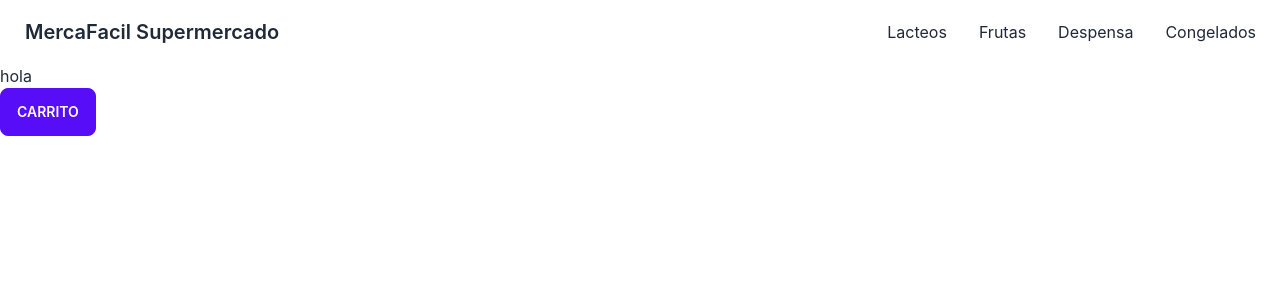
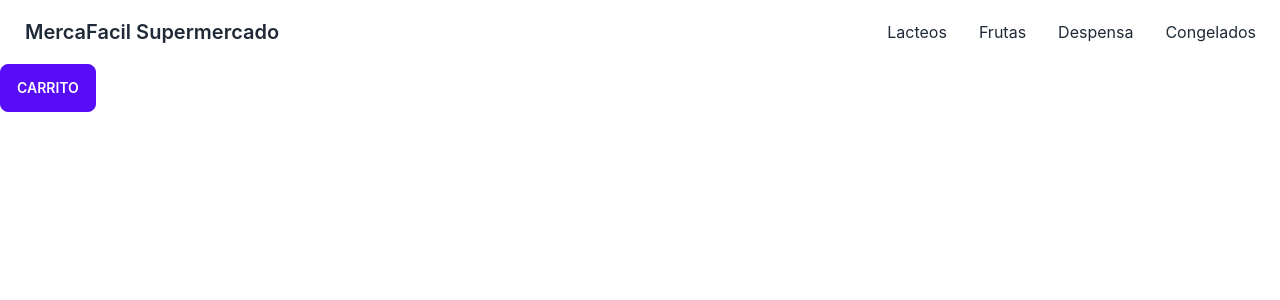
Before and after one commit to nelsonflorez11/ecommercereact, a React (Create React App) app: page / in a window 1280 px wide. Shown: the top 300 px of the page. Built offline with nearby package versions, Linux system fonts and the light colour scheme.

Commit message:
PreEntrega1+Florez 02

```diff
--- a/src/components/ItemListContainer.js
+++ b/src/components/ItemListContainer.js
@@ -1,6 +1,6 @@
 export const ItemListContainer = () => {
     return (
-        <h1>hola</h1>
+        <p></p>
     );
   };
   export default ItemListContainer;
```
